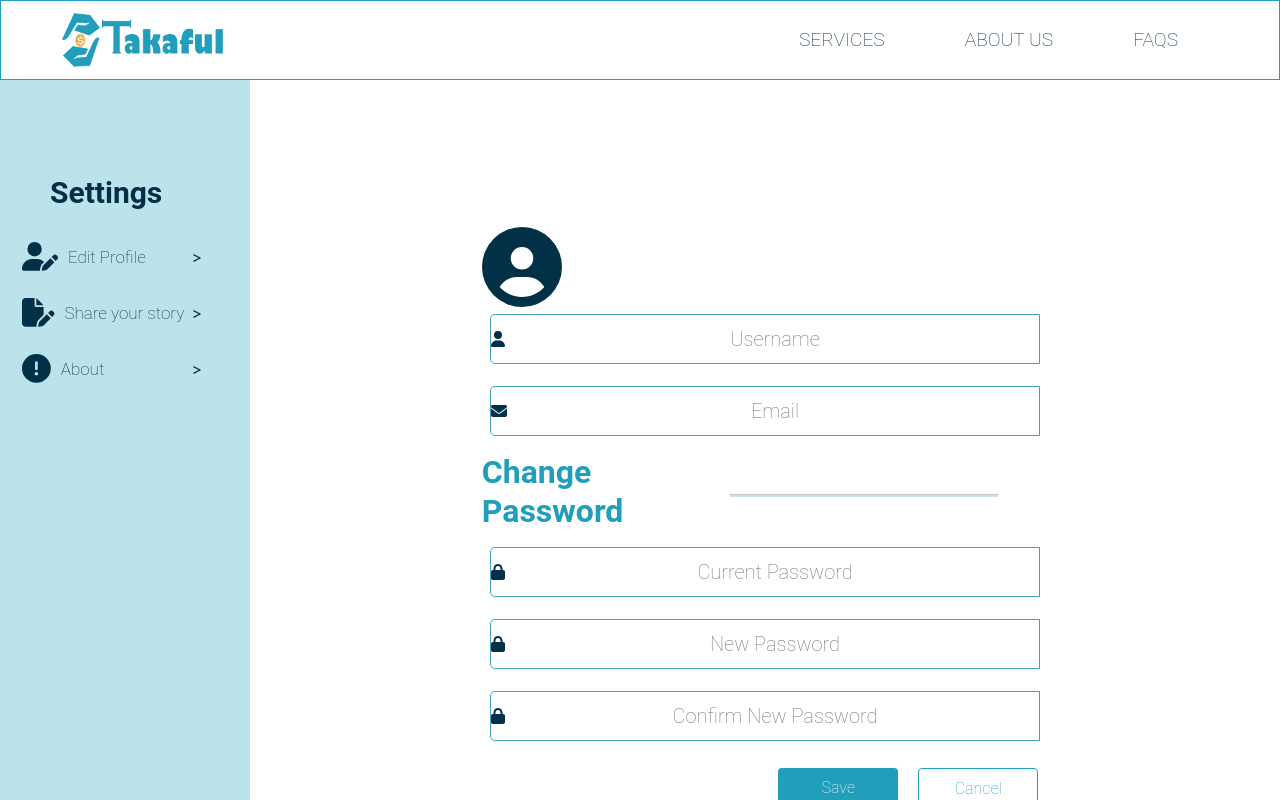
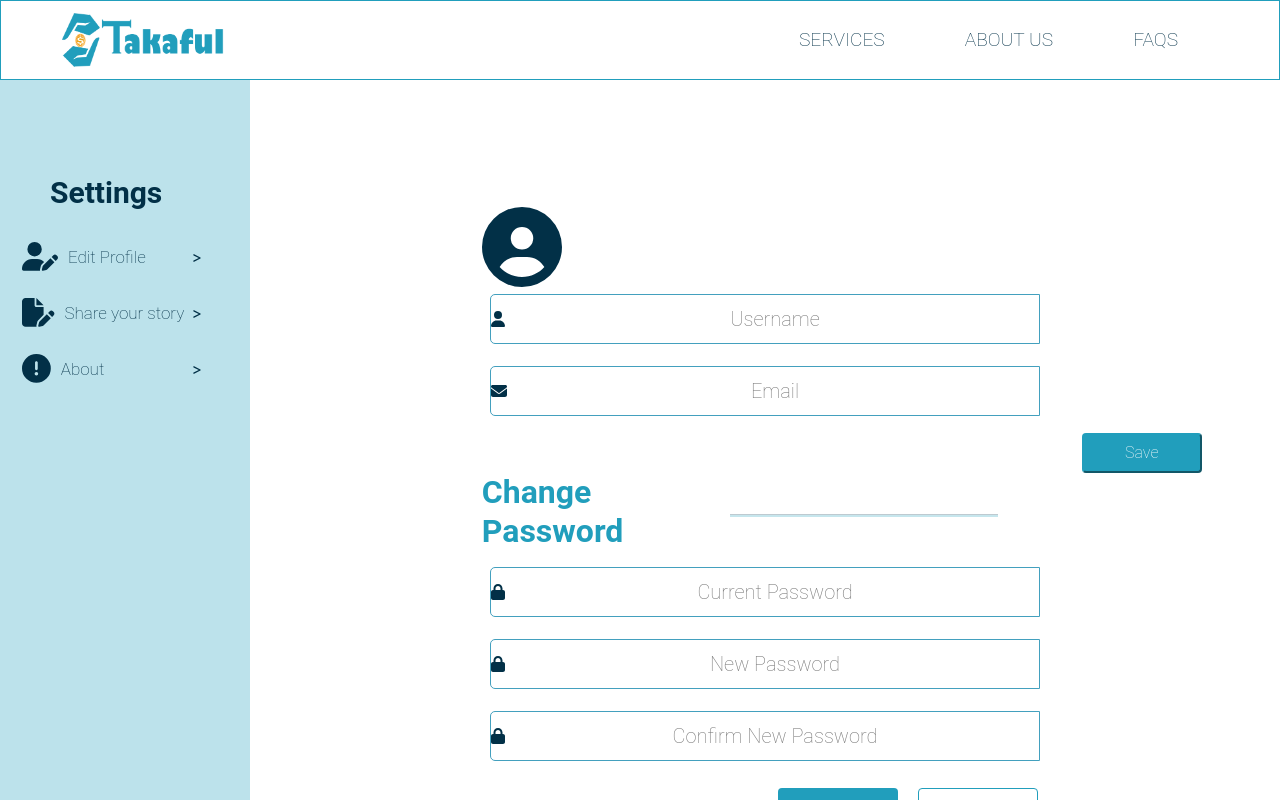
Before and after one commit to BadroBen19/Takaful, a React (Create React App) app in the folder front/: page /set in a window 1280 px wide. Both pictures are taken after a click on the element "Edit Profile". Shown: the top 800 px of the page. Built offline with nearby package versions, Linux system fonts and the light colour scheme.

Commit message:
channgge

```diff
--- a/front/src/pages/Navbar.js
+++ b/front/src/pages/Navbar.js
@@ -1,7 +1,7 @@
 import React, { useState, useEffect } from "react";
 import "./Navbar.css";
 import logo from "../images/logo.png";
-import user from "../image/profile.jpg";
+import diaa from "../image/profile.jpg";
 
 export default function Navbar() {
   const [isNavExpanded, setIsNavExpanded] = useState(false);
@@ -46,7 +46,7 @@ export default function Navbar() {
 
         {isAuthenticated && (
           <a href="/setting">
-            <img className="puser" src={user} alt="Icon" />
+            <img className="puser" src={diaa} alt="Icon" />
           </a>
         )}
       </nav>
--- a/front/src/pages/setting.css
+++ b/front/src/pages/setting.css
@@ -21,10 +21,9 @@
   margin-top: 4px;
 }
 
-
 .side-nav {
-  width:250px;
-  height:99%;
+  width: 250px;
+  height: 99%;
   background-color: rgba(33, 158, 188, 0.3);
   padding: 20px;
   margin-top: -30px;
@@ -93,6 +92,19 @@
   height: 94.5%;
   width: 70%;
 }
+.buttonnd {
+  background-color: rgba(33, 158, 188, 1);
+  width: 120px;
+  height: 40px;
+  color: white;
+  font-size: 16px;
+  border-radius: 4px;
+  border-color: rgba(33, 158, 188, 1);
+  margin-left: 600px;
+}
+FontAwesomeIcon {
+  margin-left: 50px;
+}
 
 .settingicon {
   margin-top: -200px;
@@ -100,8 +112,10 @@
   height: 250px;
   color: rgba(33, 158, 188, 0.58);
 }
-.edit-profile{margin-top:-100px;
-width:55%;}
+.edit-profile {
+  margin-top: -100px;
+  width: 55%;
+}
 .profile-header > svg {
   margin-right: 5px;
 }
@@ -220,7 +234,6 @@ width:55%;}
   font-size: 40px;
   text-align: center;
   margin-bottom: 20px;
-
 }
 
 .about-description {
--- a/front/src/pages/setting.js
+++ b/front/src/pages/setting.js
@@ -52,7 +52,7 @@ const NavItem = ({ icon, name, onClick }) => {
 
 // EditProfile component
 const EditProfile = () => {
-  const [userName, setUserName] = useState("");
+  const [user, setUserName] = useState("");
   const [email, setEmail] = useState("");
   const [currentPassword, setCurrentPassword] = useState("");
   const [newPassword, setNewPassword] = useState("");
@@ -66,7 +66,7 @@ const EditProfile = () => {
     }
 
     const userProfileData = {
-      userName: userName || undefined,
+      user: user || undefined,
       email: email || undefined,
     };
 
@@ -165,14 +165,14 @@ const EditProfile = () => {
           icon={faCircleUser}
           style={{ color: "rgba(217, 217, 217, 1)", fontSize: "5rem" }}
         />
-        <span>{userName}</span>
+        <span>{user}</span>
       </div>
       <div className="profile-info">
         <div className="input-group">
           <input
             type="text"
             placeholder="Username"
-            value={userName}
+            value={user}
             onChange={(e) => setUserName(e.target.value)}
           />
           <FontAwesomeIcon icon={faUser} className="input-iconnn" />
@@ -188,6 +188,9 @@ const EditProfile = () => {
         </div>
         {emailError && <div className="error-message">{emailError}</div>}
       </div>
+      <button className="buttonnd" onClick={handleSaveChanges}>
+        Save
+      </button>
       <div className="password-section">
         <div className="titlechange">
           <h2 style={{ color: "rgba(33, 158, 188, 1)", fontWeight: "bold" }}>
@@ -226,7 +229,7 @@ const EditProfile = () => {
       </div>
       <div className="buttons">
         <button className="buttonn" onClick={handleSaveChanges}>
-          Save Changes
+          Change
         </button>
         <button className="buttonn" onClick={handleCancel}>
           Cancel
```
Also changed, not shown: front/src/image/profile.jpg, 1 other file (tests, documents, lock files or other folders).
